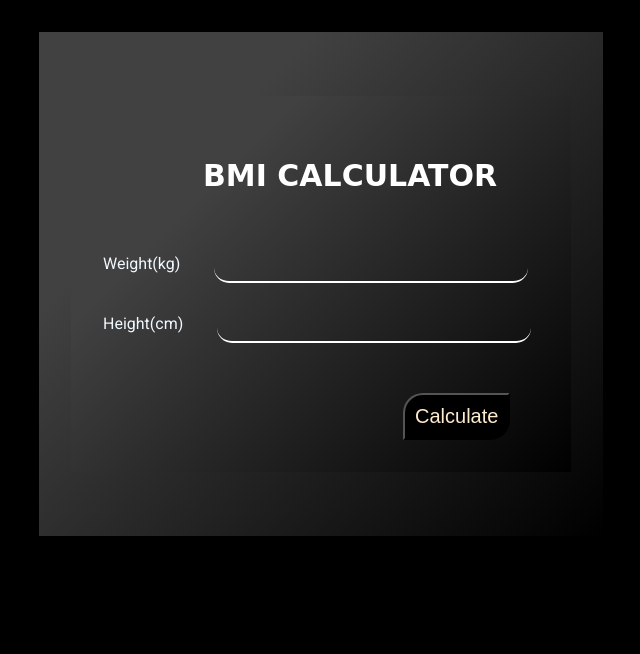
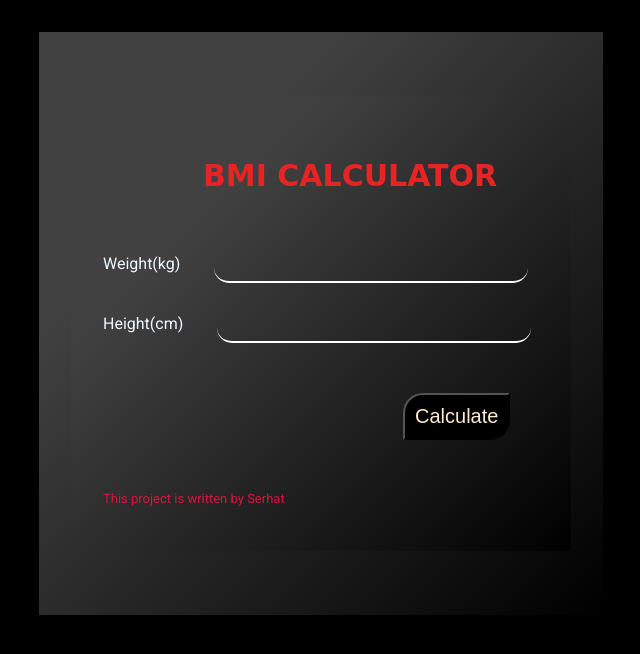
Before and after one commit to serhat-project/my-projects, a Flask app: page / in a window 1280 px wide. Shown: the top 654 px of the page, without its empty margins (319-959 px from the left). Run offline with Flask 2, Linux system fonts and the light colour scheme.

Commit message:
Last revised version

```diff
--- a/python/hands-on/BMI Calculator Using Flask Python/app.py
+++ b/python/hands-on/BMI Calculator Using Flask Python/app.py
@@ -8,7 +8,7 @@ app=Flask(__name__)
 
 def calculate():
     bmi=''
-    if request.method== "POST" and "weight" in request.form and "height" in request.form:
+    if request.method== "POST":
         Weight = float(request.form.get("weight"))
         Height = float(request.form.get("height"))
         bmi=round(Weight/((Height/100)**2), 2)
--- a/python/hands-on/BMI Calculator Using Flask Python/static/style.css
+++ b/python/hands-on/BMI Calculator Using Flask Python/static/style.css
@@ -14,7 +14,7 @@ html, body{
 
 .header{
     margin-left: 100px;
-    color: white;
+    color: rgb(230, 36, 36);
     font-family: cursive;
     font-size:30px;
     font-weight:600;
@@ -64,6 +64,11 @@ html, body{
     transition: .3s ease-in;
 }
 
+.dev{
+    font-size: small;
+    color: crimson;
+}
+
 .intro{
     font-size: 20px;
     font-weight: bold;
--- a/python/hands-on/BMI Calculator Using Flask Python/templates/index.html
+++ b/python/hands-on/BMI Calculator Using Flask Python/templates/index.html
@@ -20,7 +20,10 @@
 
     </form>
     {%if bmi%}
-    <P class="intro">Your body mass index is {{bmi}}</P>
+    <P class="intro">Your body mass index is {{ bmi }}</P>
     {%endif%}
+    <br>
+    <br>
+    <p class="dev"> This project is written by Serhat </p>
 </body>
 </html>
```
